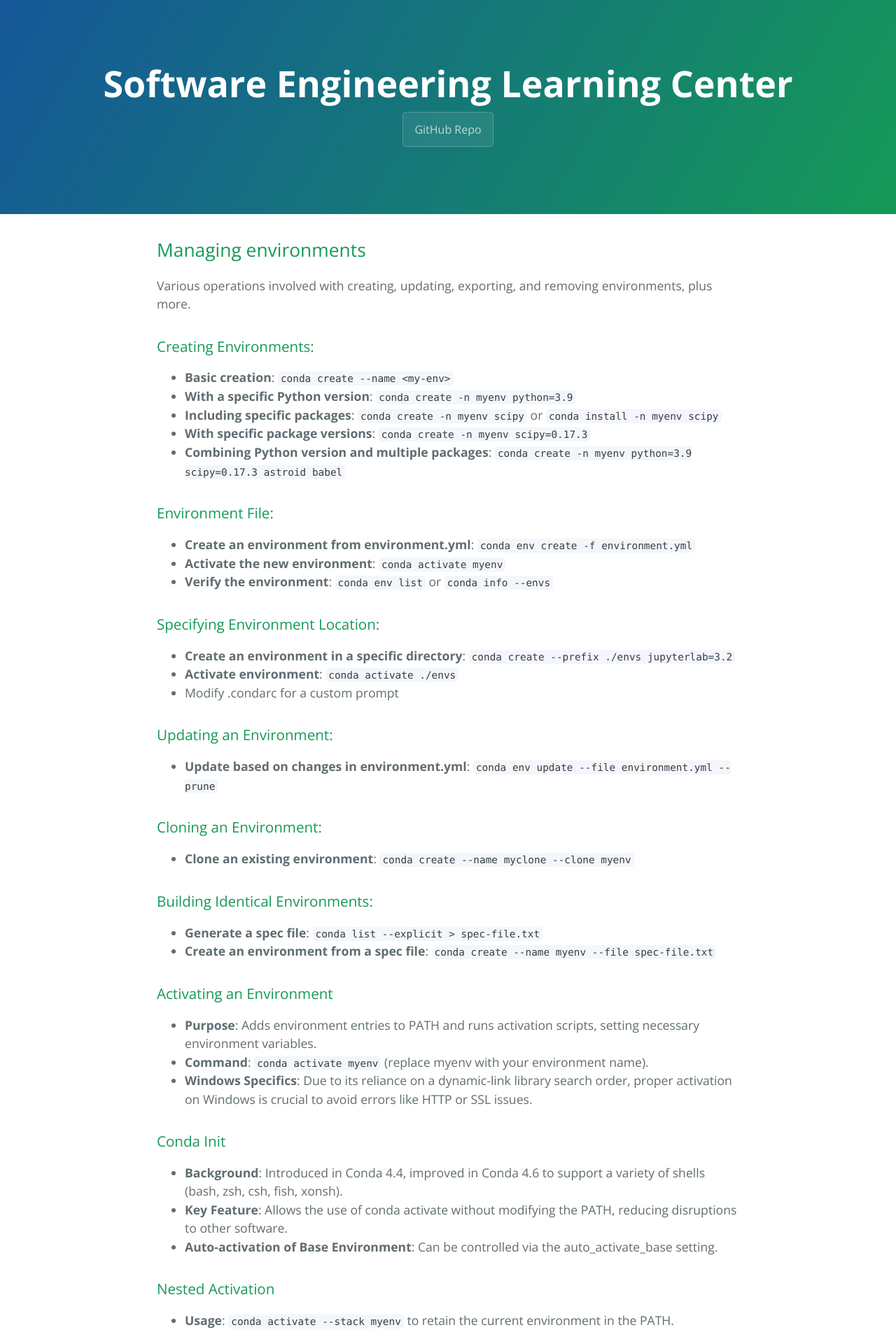
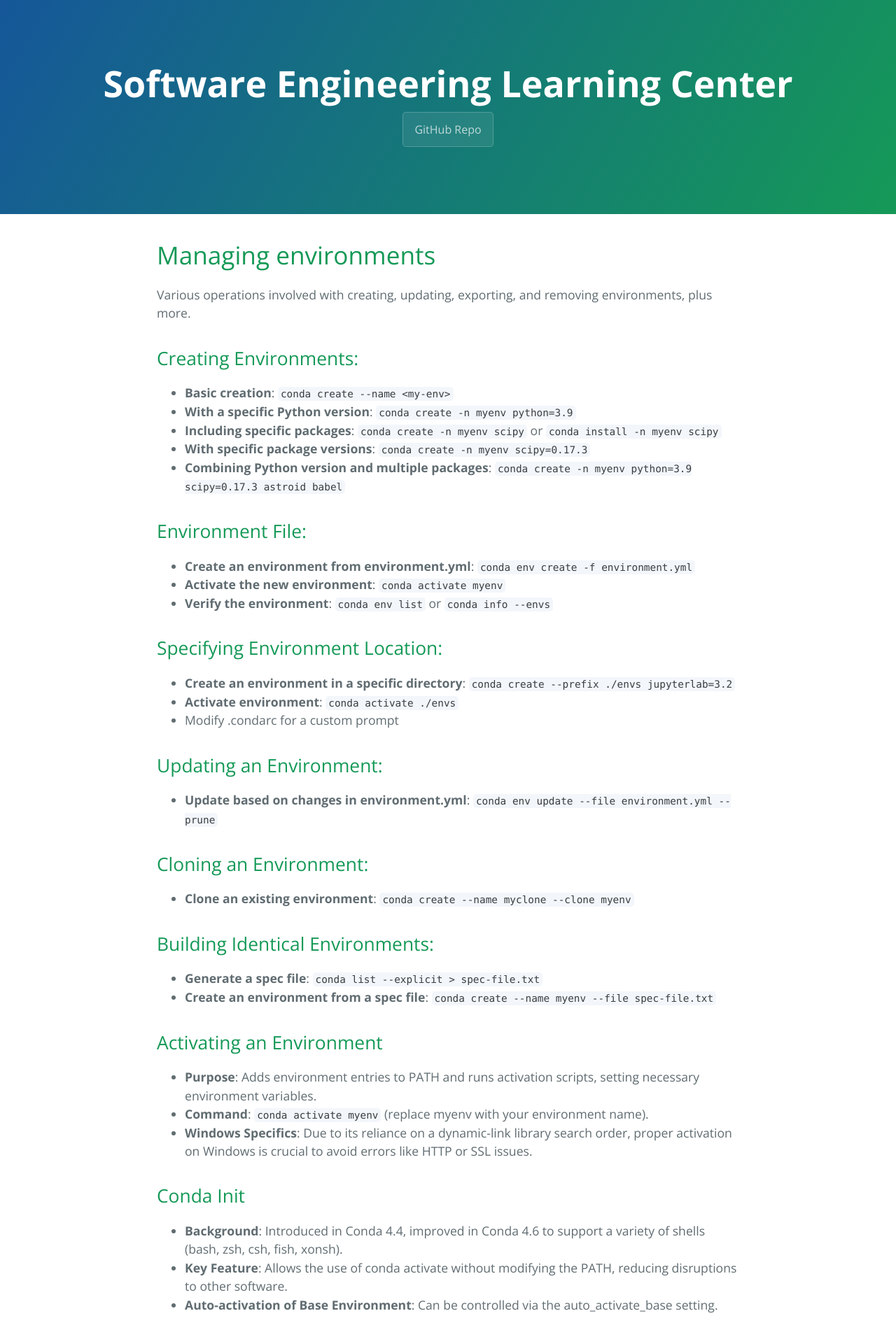
Before and after one commit to learning-software-engineering/learning-software-engineering.github.io, a Jekyll site: the page built from Topics/Development_Process/Conda/Managing_environments.md, in a window 1280 px wide. Shown: the top 1904 px of the page at 70% size. Built offline with Jekyll 4.4.1, drawn with Linux system fonts in a browser that asks for light colours; our own code applies the rules of GitHub Pages for plain Markdown files.

Commit message:
Change the format of titles and subtitles to make them consist with other files

```diff
--- a/Topics/Development_Process/Conda/Managing_environments.md
+++ b/Topics/Development_Process/Conda/Managing_environments.md
@@ -1,8 +1,8 @@
-## Managing environments
+# Managing environments
 
 Various operations involved with creating, updating, exporting, and removing environments, plus more.
 
-### Creating Environments:
+## Creating Environments:
 
 - **Basic creation**: `conda create --name <my-env>`
 - **With a specific Python version**: `conda create -n myenv python=3.9`
@@ -10,102 +10,102 @@ Various operations involved with creating, updating, exporting, and removing env
 - **With specific package versions**: `conda create -n myenv scipy=0.17.3`
 - **Combining Python version and multiple packages**: `conda create -n myenv python=3.9 scipy=0.17.3 astroid babel`
 
-### Environment File:
+## Environment File:
 
 - **Create an environment from environment.yml**: `conda env create -f environment.yml`
 - **Activate the new environment**: `conda activate myenv`
 - **Verify the environment**: `conda env list` or `conda info --envs`
 
-### Specifying Environment Location:
+## Specifying Environment Location:
 
 - **Create an environment in a specific directory**: `conda create --prefix ./envs jupyterlab=3.2`
 - **Activate environment**: `conda activate ./envs`
 - Modify .condarc for a custom prompt
 
-### Updating an Environment:
+## Updating an Environment:
 
 - **Update based on changes in environment.yml**: `conda env update --file environment.yml --prune`
 
-### Cloning an Environment:
+## Cloning an Environment:
 
 - **Clone an existing environment**: `conda create --name myclone --clone myenv`
 
-### Building Identical Environments:
+## Building Identical Environments:
 
 - **Generate a spec file**: `conda list --explicit > spec-file.txt`
 - **Create an environment from a spec file**: `conda create --name myenv --file spec-file.txt`
 
-### Activating an Environment
+## Activating an Environment
 
 - **Purpose**: Adds environment entries to PATH and runs activation scripts, setting necessary environment variables.
 - **Command**: `conda activate myenv` (replace myenv with your environment name).
 - **Windows Specifics**: Due to its reliance on a dynamic-link library search order, proper activation on Windows is crucial to avoid errors like HTTP or SSL issues.
 
-### Conda Init
+## Conda Init
 
 - **Background**: Introduced in Conda 4.4, improved in Conda 4.6 to support a variety of shells (bash, zsh, csh, fish, xonsh).
 - **Key Feature**: Allows the use of conda activate without modifying the PATH, reducing disruptions to other software.
 - **Auto-activation of Base Environment**: Can be controlled via the auto_activate_base setting.
 
-### Nested Activation
+## Nested Activation
 
 - **Usage**: `conda activate --stack myenv` to retain the current environment in the PATH.
 - **Auto-Stacking**: Configurable for automatic stacking when moving from the outermost (base) environment.
 
-### Environment Variables for DLL Loading
+## Environment Variables for DLL Loading
 
 - **Warning**: Without activation, environment variable setting and script activations don't occur. Full support is only for activated environments.
 
-### Deactivating an Environment
+## Deactivating an Environment
 
 - **Command**: `conda deactivate` to remove the path of the current active environment.
 - **Note**: From the base environment, use `conda activate` to return to the base instead of `conda deactivate`.
 
-### Determining Your Current Environment
+## Determining Your Current Environment
 
 - **Indication**: Active environment shown in parentheses or brackets at the beginning of the command prompt.
 - **Checking Environment**: `conda info --envs` shows a list with the current environment marked.
 - **Prompt Display Setting**: Can be toggled with `conda config --set changeps1 false/true`.
 
-### Viewing a List of Your Environments
+## Viewing a List of Your Environments
 
 - **Command**: `conda info --envs` or `conda env list` to see all environments.
 - **Administrator View**: Shows all environments for all users if run by an administrator.
 
-### Viewing a List of Packages in an Environment
+## Viewing a List of Packages in an Environment
 
 - **For a Non-Activated Environment**: `conda list -n myenv`
 - **For an Activated Environment**: `conda list`
 - **To Check for a Specific Package**: `conda list -n myenv scipy`
 
-### Using Pip in an Environment
+## Using Pip in an Environment
 
 - It's recommended to use Conda before Pip within environments for package installation.
 - Using Pip after Conda helps avoid potential dependency conflicts.
 - Creating isolated Conda environments for Pip usage is advised.
 - If you need to make significant changes after using Pip, recreate the Conda environment.
 
-### Setting Environment Variables
+## Setting Environment Variables
 - `conda env config vars set` and `unset` commands are used to manage environment variables.
 - Set environment variables are specific to each Conda environment and are removed upon deactivation.
 
-### Saving Environment Variables
+## Saving Environment Variables
 
 - Scripts can be written to automatically set and unset environment variables upon activation and deactivation of an environment.
 - Different scripts are used for Windows (`env_vars.bat`) and UNIX-like systems (macOS and Linux, `env_vars.sh`).
 
-### Sharing an Environment
+## Sharing an Environment
 
 - Environments can be shared via an `environment.yml` file, which lists all packages and versions.
 - The `conda env export > environment.yml` command is used to create this file.
 - For cross-platform compatibility, `conda env export --from-history` includes only explicitly requested packages.
 
-### Restoring an Environment
+## Restoring an Environment
 
 - `conda list --revisions` shows the history of changes made to the environment.
 - Environments can be restored to previous states using `conda install --revision=REVNUM`.
 
-### Removing an Environment
+## Removing an Environment
 
 - Environments are removed with `conda remove --name myenv --all` or `conda env remove --name myenv`.
 - The removal can be verified using `conda info --envs`.
```
Also changed, not shown: Topics/Development_Process/Conda/Managing_channels.md (+5 -5 lines), Topics/Development_Process/Conda/Managing_packages.md (+9 -9 lines), Topics/Development_Process/Conda/Manging_Conda.md (+5 -5 lines).
